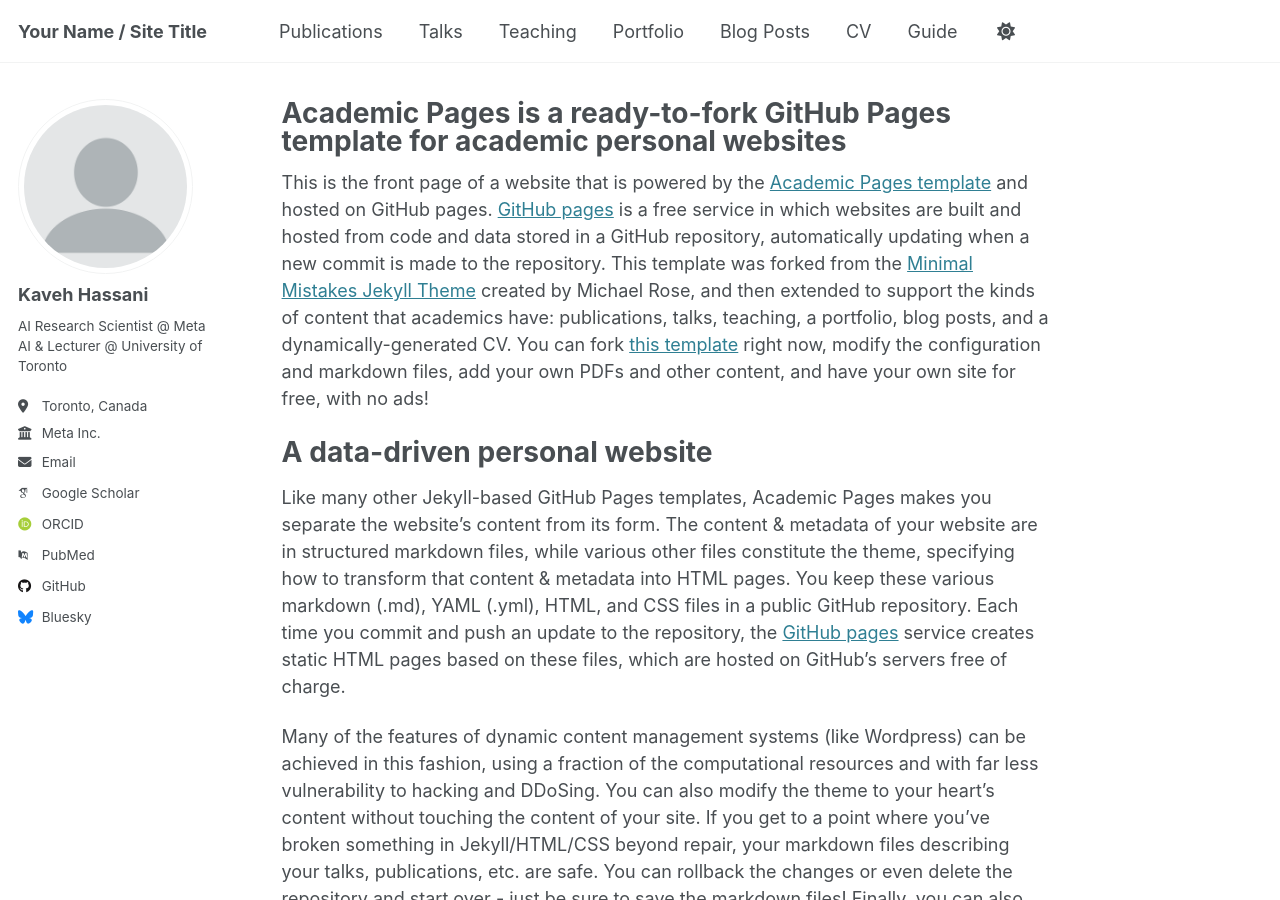
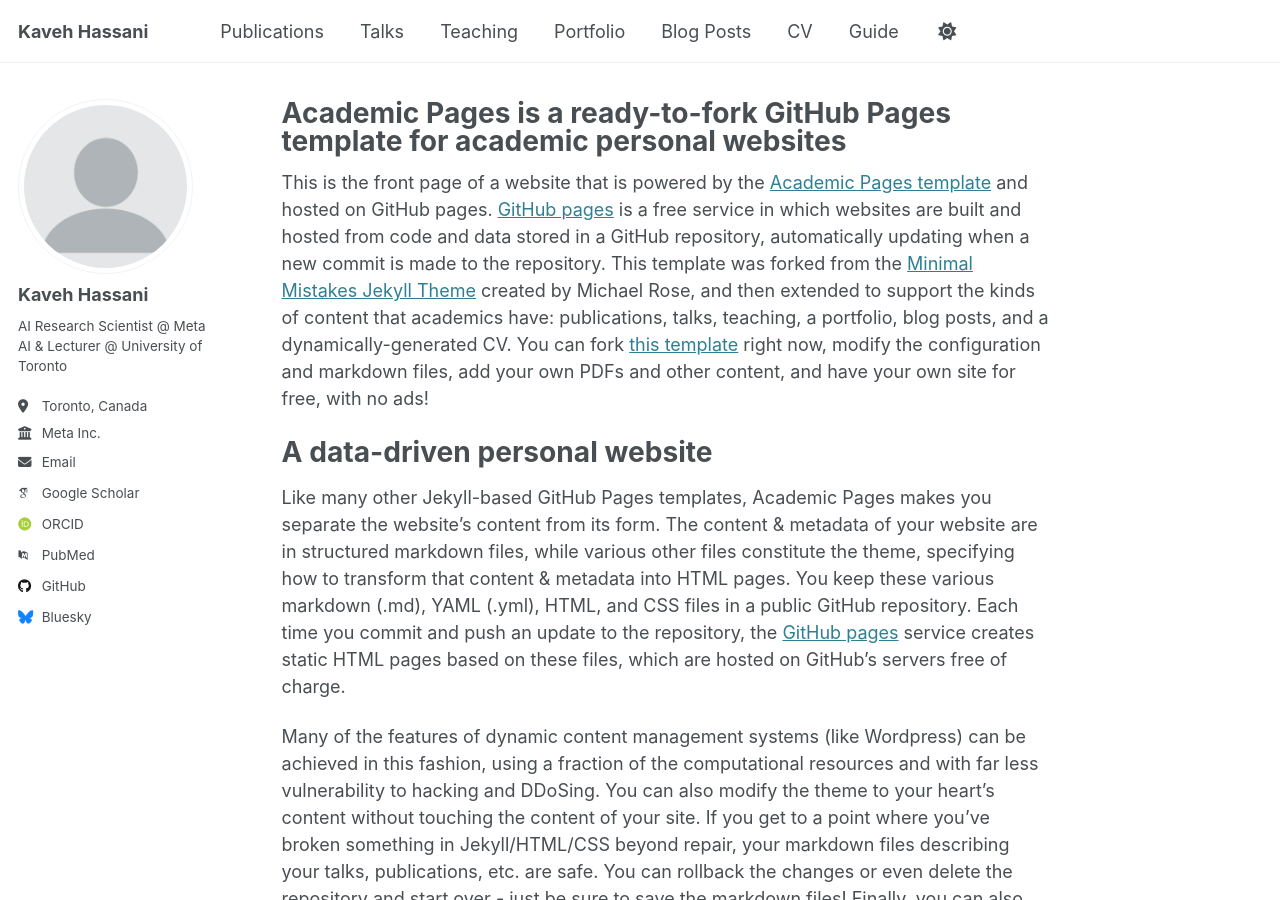
Before and after one commit to kavehhassani/kavehhassani.github.io, a Jekyll site: the page built from _pages/about.md, in a window 1280 px wide and 900 px high. Built offline with Jekyll 4.4.1, drawn with Linux system fonts in a browser that asks for light colours; some web fonts are replaced.

Commit message:
Update _config.yml

```diff
--- a/_config.yml
+++ b/_config.yml
@@ -9,7 +9,7 @@
 # Basic Site Settings
 locale                   : "en-US"
 site_theme               : "default"
-title                    : "Your Name / Site Title"
+title                    : "Kaveh Hassani"
 title_separator          : "-"
 name                     : &name "Your Name"
 description              : &description "personal description"
```
